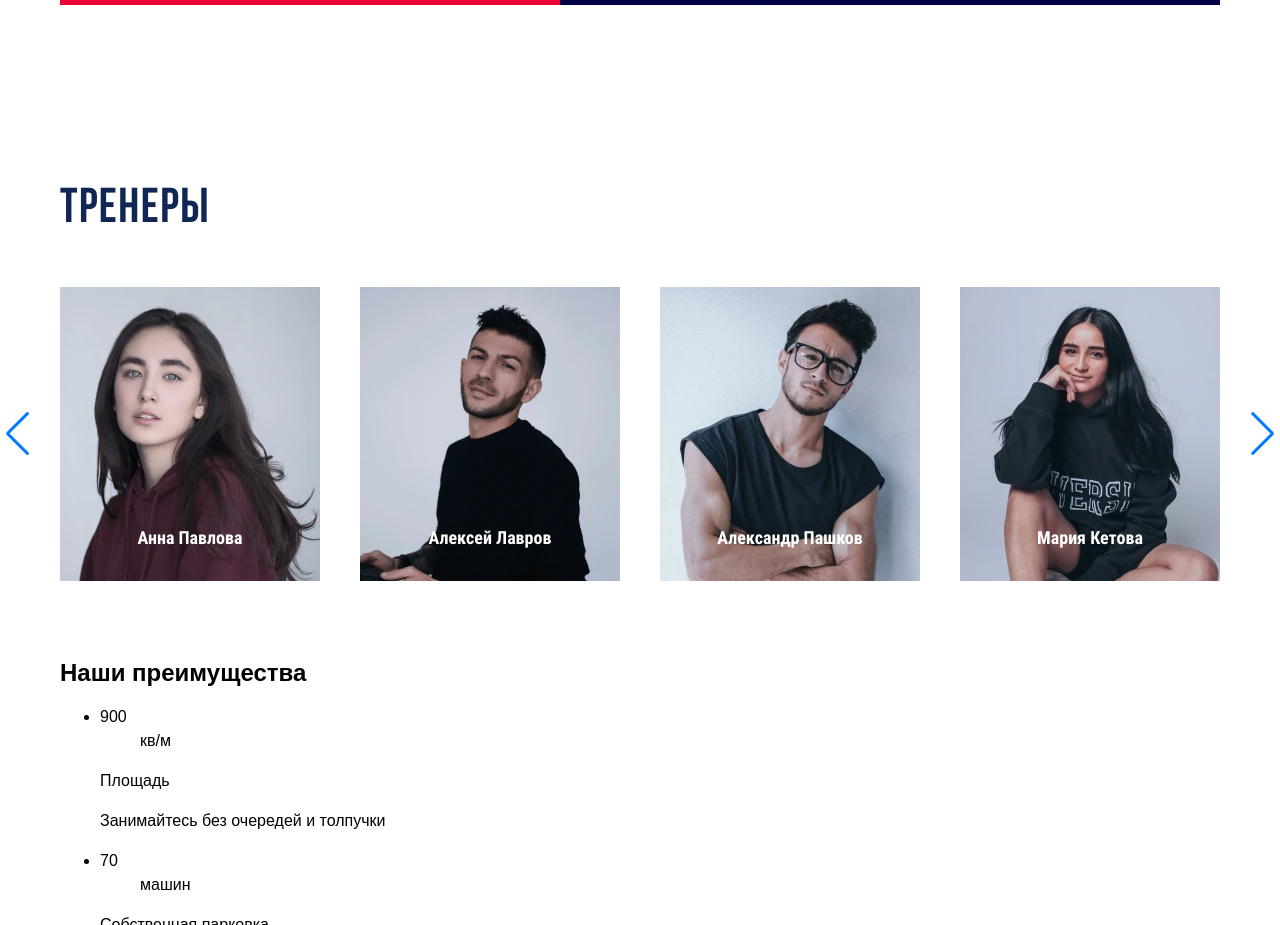
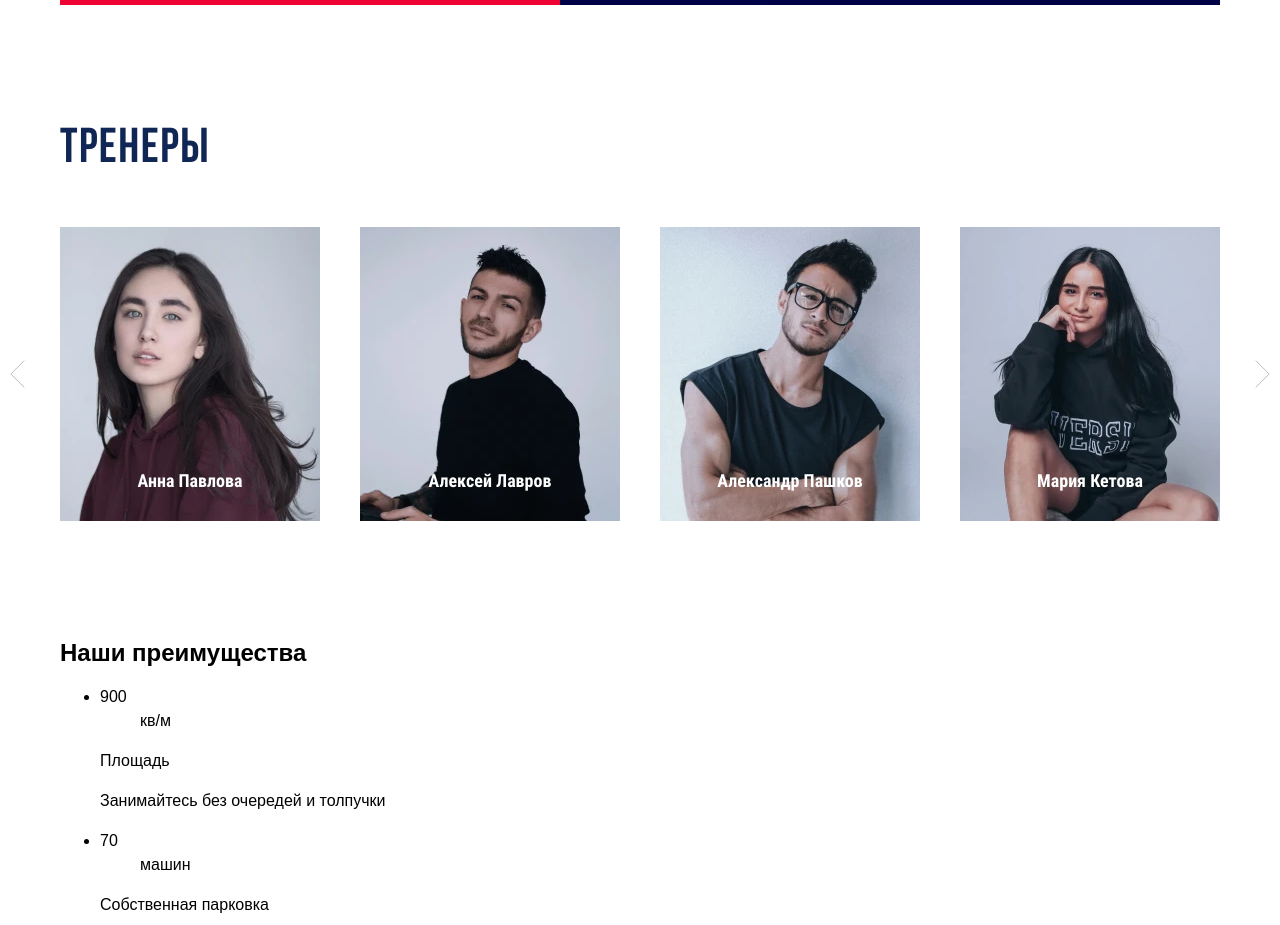
Before and after one commit to 13epanda/supergym, a website built with webpack: page source/index.html in a window 1280 px wide. Shown: the part 2880-3805 px from the top of the page. Built offline with nearby package versions, Linux system fonts and the light colour scheme; files whose address does not match are found by name; a web font is replaced by a local one.

Commit message:
fixed pixel-perfect to desktop for coaches

```diff
--- a/source/index.html
+++ b/source/index.html
@@ -473,8 +473,16 @@
                 </li>
               </ol>
             </div>
-            <div class="swiper-button-next" tabindex="0" role="button" aria-label="Next slide" aria-disabled="false"></div>
-            <div class="swiper-button-prev" tabindex="0" role="button" aria-label="Previous slide" aria-disabled="true"></div>
+            <button class="swiper-button-next" type="button" aria-label="Next slide" aria-disabled="false">
+              <svg width="16" height="32" viewBox="0 0 18 34" fill="none" xmlns="http://www.w3.org/2000/svg">
+                <path d="M17 1L0.999999 17L17 33" stroke="#afafaf"/>
+              </svg>
+            </button>
+            <button class="swiper-button-prev" type="button" aria-label="Previous slide" aria-disabled="true">
+              <svg width="16" height="32" viewBox="0 0 18 34" fill="none" xmlns="http://www.w3.org/2000/svg">
+                <path d="M17 1L0.999999 17L17 33" stroke="#afafaf"/>
+              </svg>
+            </button>
           </div>
         </section>
         <section class="container advantages">
--- a/source/sass/blocks/coaches.scss
+++ b/source/sass/blocks/coaches.scss
@@ -1,15 +1,15 @@
 .coaches {
-  padding-top: 60px;
-  padding-bottom: 60px;
+  margin-top: 120px;
+  margin-bottom: 120px;
 
   @include vp-1199 {
-    padding-top: 47px;
-    padding-bottom: 47px;
+    margin-top: 94px;
+    margin-bottom: 94px;
   }
 
   @include vp-767 {
-    padding-top: 34px;
-    padding-bottom: 34px;
+    margin-top: 68px;
+    margin-bottom: 68px;
   }
 }
 
@@ -55,13 +55,12 @@
   list-style-type: none;
   position: relative;
   width: 260px;
-  height: auto;
-  min-height: 294px;
-  padding: 58px 46px 30px;
+  height: 294px;
+  padding: 50px 46px 30px;
   display: flex;
-  justify-content: center;
-  align-items: flex-start;
-  flex-wrap: wrap;
+  flex-direction: column;
+  justify-content: flex-start;
+  align-items: center;
 
   @include vp-1199 {
     width: 268px;
@@ -86,7 +85,7 @@
   font-style: normal;
   font-weight: 700;
   font-size: 18px;
-  line-height: 27px;
+  line-height: 20px;
   color: $color-default-white;
   text-align: center;
   z-index: 1;
@@ -108,9 +107,11 @@
 }
 
 .coaches__description {
+  height: auto;
+  max-height: 270px;
   display: none;
   position: relative;
-  z-index: 1;
+  overflow-y: auto;
 }
 
 .coaches__description span {
@@ -125,15 +126,16 @@
 }
 
 .coaches__about {
-  padding-inline-start: 0;
+  padding-inline-start: 15px;
   margin-block-start: 0;
   margin-block-end: 0;
-  margin-top: 45px;
+  margin-top: 35px;
+  margin-left: 9px;
 }
 
 .coaches__about li {
   list-style-type: disc;
-  margin-bottom: 24px;
+  margin-bottom: 13px;
   font-family: $ff-roboto;
   font-style: normal;
   font-weight: 400;
@@ -158,17 +160,9 @@
 
 .coaches__item:hover h3 {
   margin-top: 0;
-  margin-bottom: 10px;
+  margin-bottom: 0;
 }
 
 .coaches__item:hover .coaches__description {
   display: block;
 }
-
-.coaches__wrapper .swiper-button-prev {
-  left: 0;
-}
-
-.coaches__wrapper .swiper-button-next {
-  right: 0;
-}
--- a/source/sass/vendor/swiper.scss
+++ b/source/sass/vendor/swiper.scss
@@ -192,6 +192,11 @@
   align-items: center;
   justify-content: center;
   color: var(--swiper-navigation-color, var(--swiper-theme-color));
+  background-color: transparent;
+  border: none;
+}
+.swiper-button-next {
+  transform: rotate(-180deg);
 }
 .swiper-button-prev.swiper-button-disabled,
 .swiper-button-next.swiper-button-disabled {
@@ -199,33 +204,15 @@
   cursor: auto;
   pointer-events: none;
 }
-.swiper-button-prev:after,
-.swiper-button-next:after {
-  font-family: swiper-icons;
-  font-size: var(--swiper-navigation-size);
-  text-transform: none !important;
-  letter-spacing: 0;
-  text-transform: none;
-  font-variant: initial;
-  line-height: 1;
-}
 .swiper-button-prev,
 .swiper-rtl .swiper-button-next {
-  left: 10px;
+  left: 0;
   right: auto;
-}
-.swiper-button-prev:after,
-.swiper-rtl .swiper-button-next:after {
-  content: 'prev';
 }
 .swiper-button-next,
 .swiper-rtl .swiper-button-prev {
-  right: 10px;
+  right: 0;
   left: auto;
-}
-.swiper-button-next:after,
-.swiper-rtl .swiper-button-prev:after {
-  content: 'next';
 }
 .swiper-button-lock {
   display: none;
```
Also changed, not shown: build/css/style.css, build/css/style.min.css, build/index.html, 1 other file.
